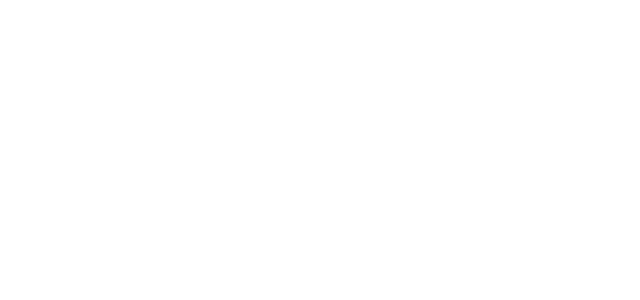
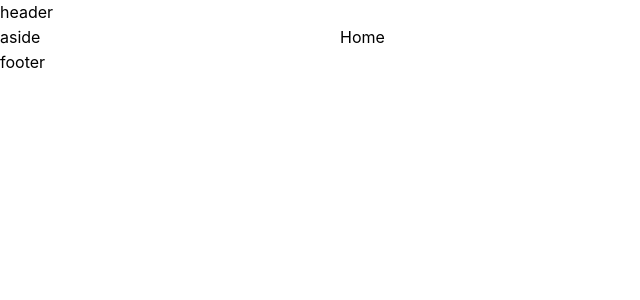
Before and after one commit to Squdward/Booking, a React (Vite) app in the folder frontend/: page / in a window 1280 px wide. Shown: the top 300 px of the page, without its empty margins (0-640 px from the left). Built offline with nearby package versions, Linux system fonts and the light colour scheme.

Commit message:
Add basic layout

```diff
--- a/frontend/src/index.css
+++ b/frontend/src/index.css
@@ -11,7 +11,10 @@
 body {
   margin: 0;
   display: flex;
-  place-items: center;
   min-width: 320px;
   min-height: 100vh;
 }
+
+#root {
+  flex: 1;
+}
--- a/frontend/src/pages/index.tsx
+++ b/frontend/src/pages/index.tsx
@@ -4,6 +4,7 @@
 const RouterConfig = createBrowserRouter([
     {
         path: "/",
+        element: <Layout><div>Home</div></Layout>
     },
     {
         path: "/auth",
--- /dev/null
+++ b/frontend/src/shared/layout/index.tsx
@@ -0,0 +1,19 @@
+import { FC, PropsWithChildren } from "react"
+import styles from "./styles.module.scss";
+
+const Layout:FC<PropsWithChildren> = ({children}) => {
+    return (
+        <div className={styles.layout}>
+            <header>header</header>
+
+            <div className={styles.content}>
+                <aside>aside</aside>
+                <main>{children}</main>
+            </div>
+
+            <footer>footer</footer>
+        </div>
+    )
+}
+
+export {Layout}
--- /dev/null
+++ b/frontend/src/shared/layout/styles.module.scss
@@ -0,0 +1,24 @@
+.layout {
+    display: flex;
+    flex-direction: column;
+    justify-content: stretch;
+    flex: 1 1 auto;
+}
+
+.content {
+    display: flex;
+    justify-content: space-between;
+    flex: 1 1 auto;
+
+    aside {
+        min-width: 340px;
+    }
+
+    main {
+        flex: 1 1 auto;
+    }
+}
+
+footer {
+
+}
```
